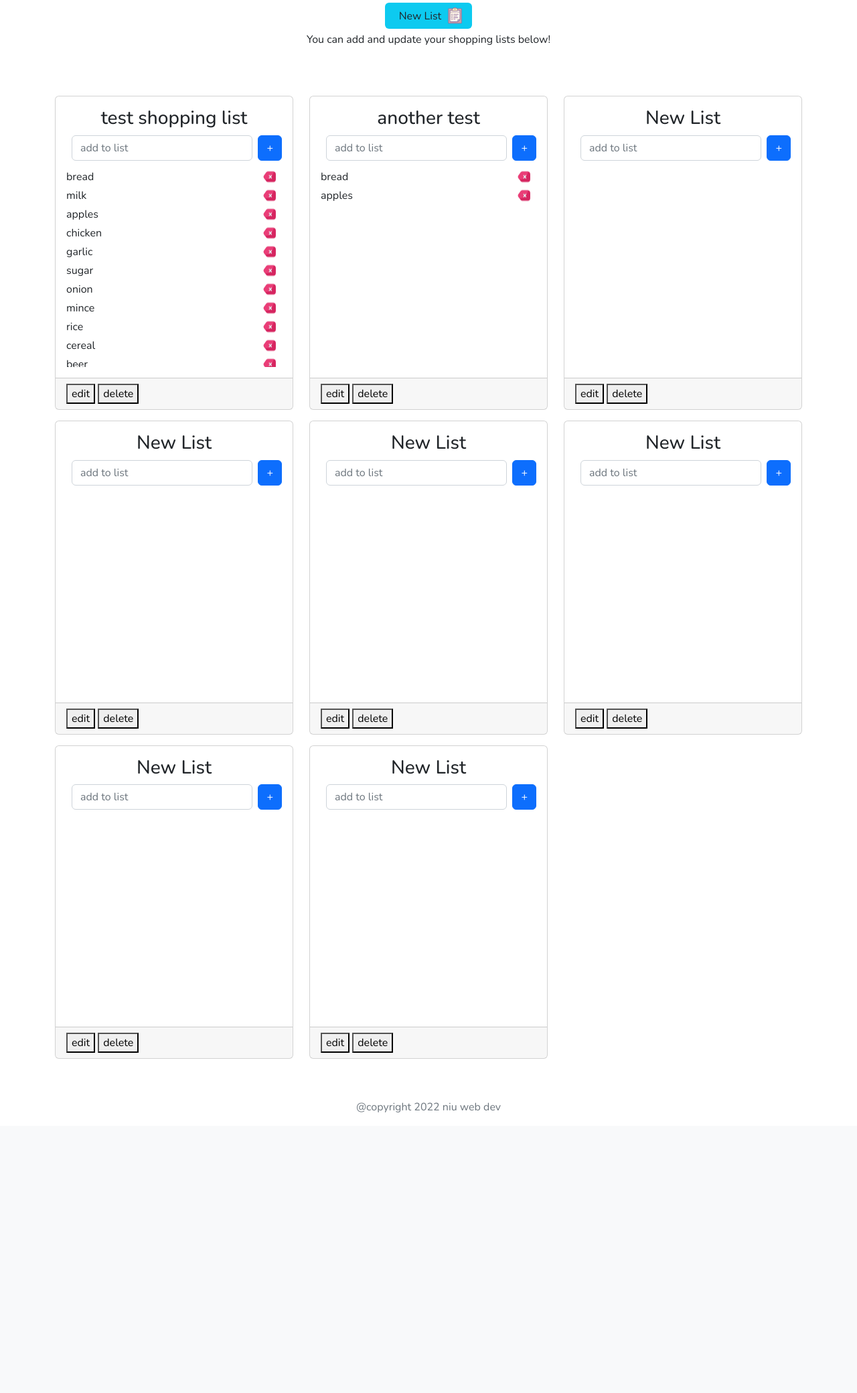
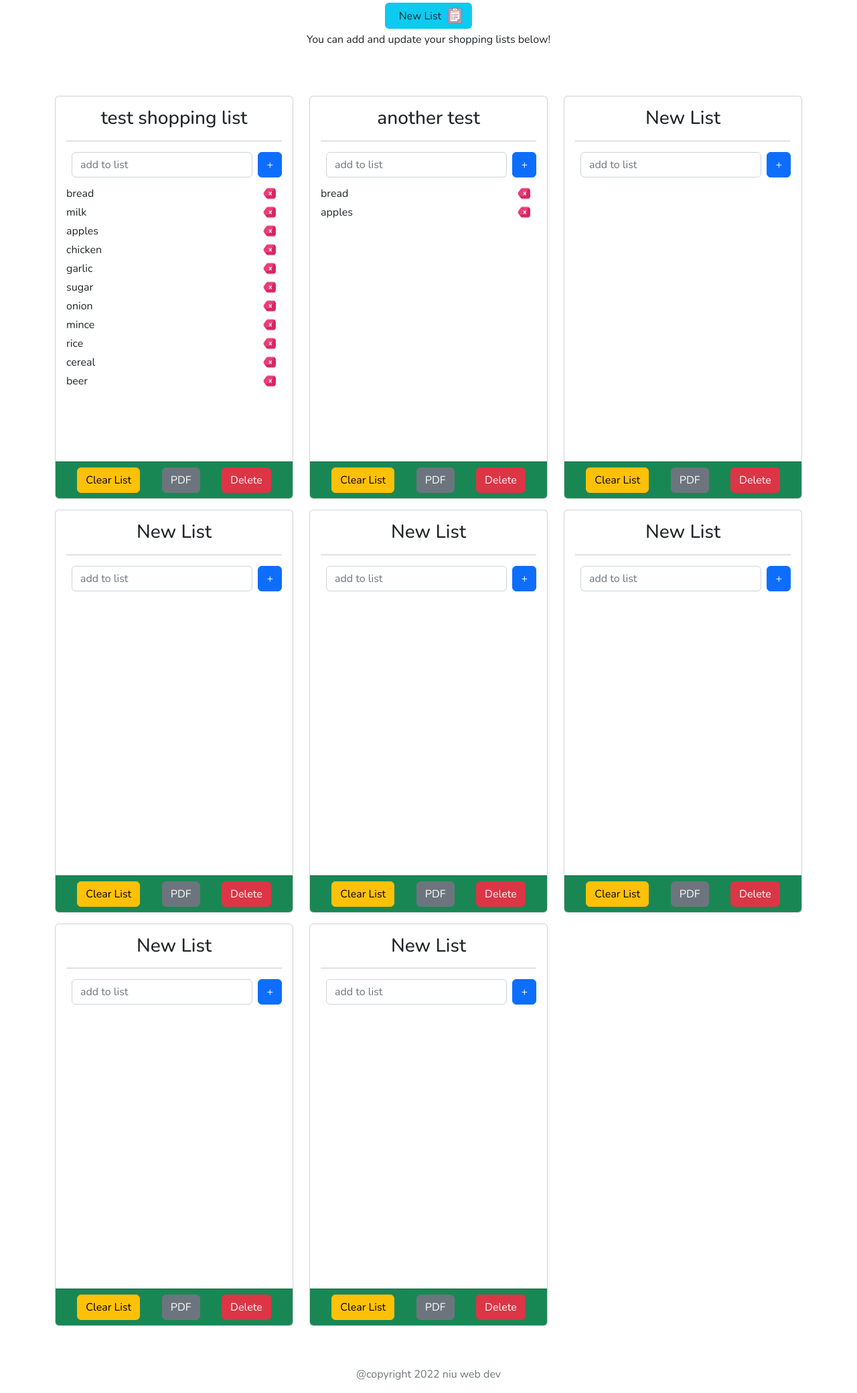
Before and after one commit to xiaoniuniu89/google-shopping-list, a Django app: page /shopping-list/ in a window 1280 px wide. Shown: the part 150-2230 px from the top of the page at 67% size. Before the commit the page ends 1811 px from the top, so only its background shows below. Run offline with Django 3.2, Linux system fonts and the light colour scheme; a user stored in the database is signed in; data comes from the database, SQL or seed files in the repository; some libraries are stand-ins or nearby versions.

Commit message:
add buttons to list footer

```diff
--- a/templates/shopping_list/partials/list_single.html
+++ b/templates/shopping_list/partials/list_single.html
@@ -2,7 +2,7 @@
 <div class='card' >
     <div class="card-body">
         <h3 class='card-title text-center'>{{list.title}}</h3>
-
+        <hr>
         <form class="d-flex justify-content-center my-2">
             <input hx-post="{% url 'add_item' list.pk %}" hx-target="#card-{{list.pk}}" name='item' hx-trigger'submit' class="form-control mx-2" placeholder="add to list" type="text">
             <button class='btn btn-primary'>+</button>
@@ -10,7 +10,7 @@
 
 
         <div >
-            <div style="height: 300px; overflow-y: scroll;" class=" list-container">
+            <div style="height: 400px; overflow-y: scroll;" class=" list-container">
                 {% for item in list.shopping_list_items.all %}
                     <div class='my-1 d-flex justify-content-between'>
                         <span>{{item.name}}</span>
@@ -21,9 +21,10 @@
         </div>
 
     </div>
-    <div class="card-footer">
-        <button>edit</button>
-        <button>delete</button>
+    <div class="card-footer bg-success d-flex justify-content-around">
+        <button class='btn btn-small btn-warning'>Clear List</button>
+        <button class='btn btn-small btn-secondary'>PDF</button>
+        <button class='btn btn-small btn-danger'>Delete</button>
     </div>
 
 </div>
```
Also changed, not shown: shopping_list/models.py (line endings or trailing spaces).
